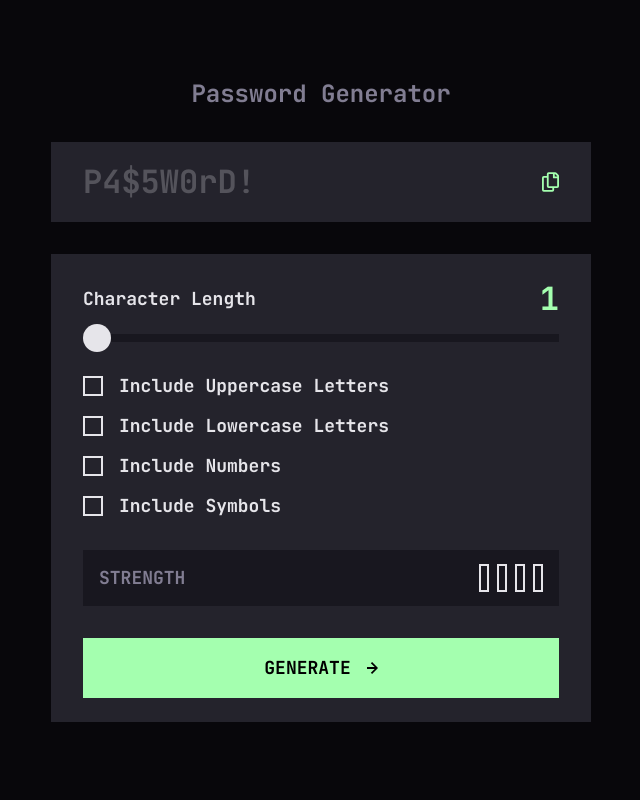
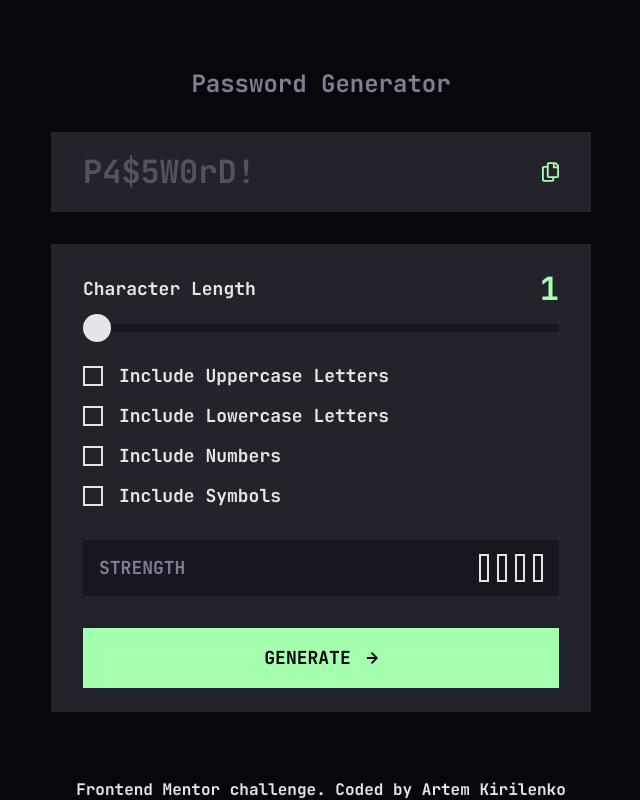
Before and after one commit to kirilenko-a/password-generator-app, a React (Vite) app: page / in a window 1280 px wide. Shown: the whole page, without its empty margins (319-959 px from the left). Built offline with nearby package versions, Linux system fonts and the light colour scheme.

Commit message:
feat: add Footer

```diff
--- /dev/null
+++ b/src/components/Footer/Footer.tsx
@@ -0,0 +1,14 @@
+export const Footer = () => {
+  return (
+    <p className="text-grey-200 preset-4 text-center">
+      Frontend Mentor challenge. Coded by{" "}
+      <a
+        className="hover:text-green-200"
+        href="https://github.com/kirilenko-a"
+        target="_blank"
+      >
+        Artem Kirilenko
+      </a>
+    </p>
+  );
+};
--- a/src/components/PasswordGenerator/PasswordGenerator.tsx
+++ b/src/components/PasswordGenerator/PasswordGenerator.tsx
@@ -5,6 +5,7 @@ import { SettingsSection } from "../SettingsSection";
 import { calculatePasswordStrength } from "../../utils/calculatePasswordStrength";
 import { getRandomPassword } from "../../utils/generatePassword";
 import { getPasswordStrengthTitle } from "../../utils/getPasswordStrengthTitle";
+import { Footer } from "../Footer/Footer";
 
 export const PasswordGenerator = () => {
   const passwordLength = usePasswordStore((state) => state.counter);
@@ -47,12 +48,16 @@ export const PasswordGenerator = () => {
   };
 
   return (
-    <main className="bg-grey-950 grid min-h-screen px-4 md:px-0">
+    <div className="bg-grey-950 flex min-h-screen flex-col justify-center">
+      <main className="flex flex-1 items-center justify-center px-4 md:px-0">
         <div className="flex min-w-0 flex-col justify-center gap-4 md:w-135 md:gap-8 md:justify-self-center">
           <AppTitle title="Password Generator" />
           <PasswordField />
           <SettingsSection onClick={handleGenerate} />
         </div>
       </main>
+
+      <Footer />
+    </div>
   );
 };
```
Also changed, not shown: src/components/Footer/index.ts (added). Lines whose indentation alone changed are shown as unchanged.
